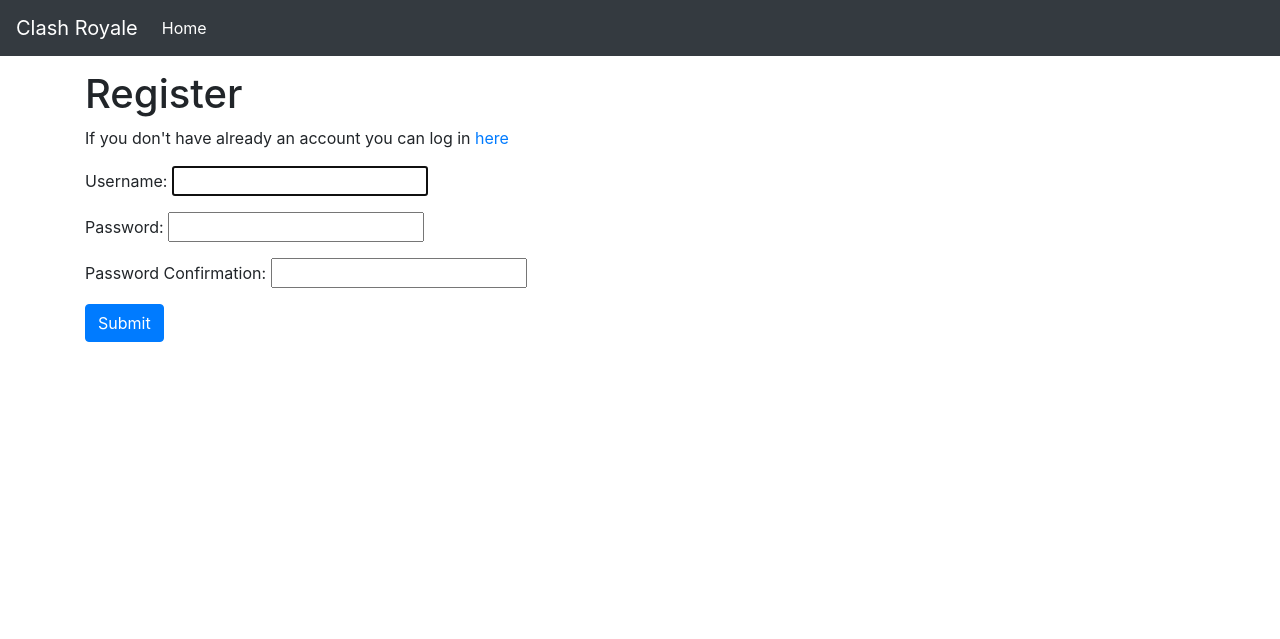
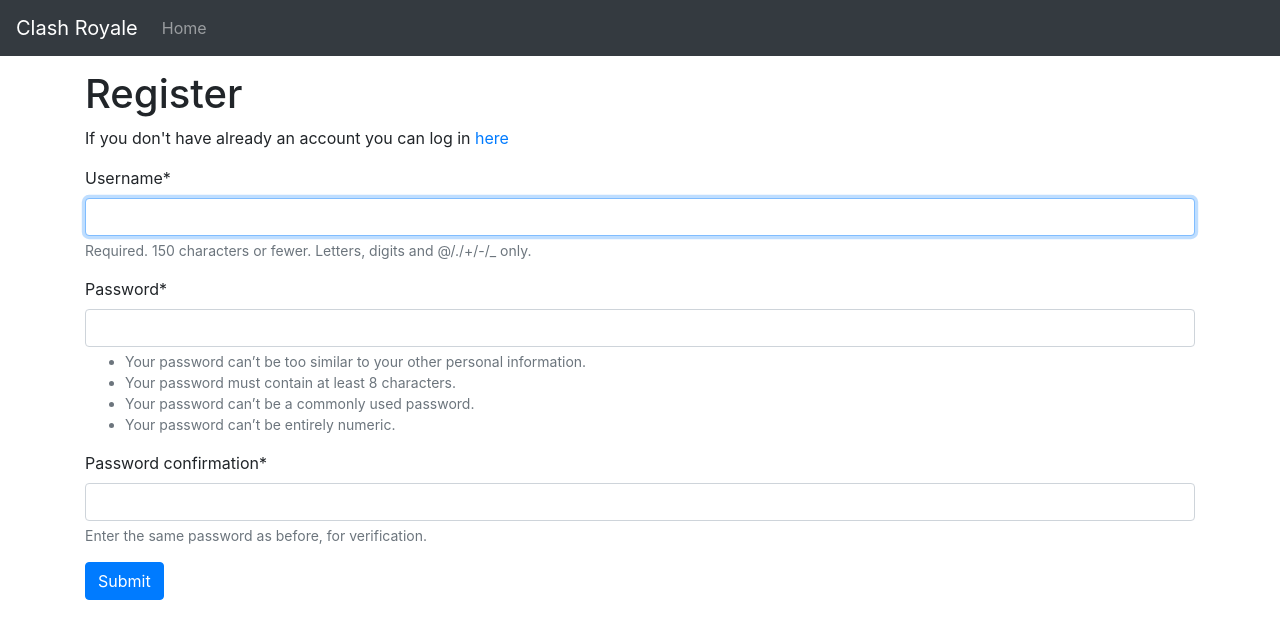
Before and after one commit to Kevingili/clash_royale, a Django app: page /register in a window 1280 px wide. Shown: the top 639 px of the page. Run offline with Django 3.2, Linux system fonts and the light colour scheme; some libraries are stand-ins or nearby versions.

Commit message:
add style

```diff
--- a/cards/views.py
+++ b/cards/views.py
@@ -9,7 +9,10 @@ from django.core.paginator import EmptyPage, PageNotAnInteger, Paginator
 class CardForm(ModelForm):
 	class Meta:
 		model = Card
-		#fields = ['name', 'url', 'description']
+		widgets = {
+          'description': forms.Textarea(attrs={'rows':4, 'placeholder':'Description de la carte'}),
+        }
+		#fields = ['name', 'url', 'description', 'users']
 		fields = "__all__"
 
 @login_required
--- a/clash_royale/settings.py
+++ b/clash_royale/settings.py
@@ -33,6 +33,7 @@ INSTALLED_APPS = [
     'user',
     'cards',
     'bootstrap4',
+    'crispy_forms',
     'django.contrib.admin',
     'django.contrib.auth',
     'django.contrib.contenttypes',
@@ -40,6 +41,8 @@ INSTALLED_APPS = [
     'django.contrib.messages',
     'django.contrib.staticfiles',
 ]
+
+CRISPY_TEMPLATE_PACK = 'bootstrap4'
 
 MIDDLEWARE = [
     'django.middleware.security.SecurityMiddleware',
--- a/templates/base.html
+++ b/templates/base.html
@@ -30,26 +30,24 @@
 
       <div class="collapse navbar-collapse" id="navbarsExampleDefault">
         <ul class="navbar-nav mr-auto">
-          <li class="nav-item active">
-            <a class="nav-link" href="{% url 'index' %}">Home <span class="sr-only">(current)</span></a>
+          <li class="nav-item">
+            <a class="nav-link" href="{% url 'index' %}">Home</a>
           </li>
 
           {% if not user.is_authenticated %}{% endif %}
-
 
           {% if user.is_authenticated %}
           <li class="nav-item">
             <a class="nav-link" href="{% url 'show_shop' %}">Shop</a>
           </li>
           <li class="nav-item">
-            <a class="nav-link" href="{% url 'card_list' %}">List of Cards</a>
+            <a class="nav-link" href="{% url 'card_list' %}">Cards</a>
           </li>
           <li class="nav-item dropdown">
             <a class="nav-link dropdown-toggle" href="http://example.com" id="dropdown01" data-toggle="dropdown" aria-haspopup="true" aria-expanded="false">My account</a>
             <div class="dropdown-menu" aria-labelledby="dropdown01">
               <a class="dropdown-item" href="{% url 'my_card_list' %}">My cards</a>
-              <a class="dropdown-item" href="#">Another action</a>
-              <a class="dropdown-item" href="#">Something else here</a>
+              <a class="dropdown-item" href="#">My deck</a>
             </div>
           </li>
         </ul>
@@ -61,7 +59,7 @@
           <div class="nav-item dropdown">
             <a class="nav-link dropdown-toggle" href="http://example.com" id="dropdown01" data-toggle="dropdown" aria-haspopup="true" aria-expanded="false">{{ user.username }}</a>
             <div class="dropdown-menu" aria-labelledby="dropdown01">
-              <a class="dropdown-item" href="{% url 'deconnexion' %}">Se deconnecter</a>
+              <a class="dropdown-item" href="{% url 'deconnexion' %}">Logout</a>
             </div>
           </div>
         </div>
--- a/user/templates/registration/login.html
+++ b/user/templates/registration/login.html
@@ -1,7 +1,8 @@
 {% extends "../base.html" %}
+{% load crispy_forms_tags %}
 {% block title %}Login{% endblock %}
 {% block content %}
-	<img src="https://upload.wikimedia.org/wikipedia/fr/thumb/5/59/Clash_Royale_Logo.PNG/800px-Clash_Royale_Logo.PNG">
+	<!-- <img src="https://upload.wikimedia.org/wikipedia/fr/thumb/5/59/Clash_Royale_Logo.PNG/800px-Clash_Royale_Logo.PNG"> -->
     <h1>Login</h1>
 
 	{% if next %}
@@ -13,7 +14,7 @@
 
 	<form role="form" class="form-horizontal" method="post" action="{% url 'login' %}">
 		{% csrf_token %}
-		{{form}}
+		{{form|crispy}}
 	    <input type="submit" name="Login" class="btn btn-primary">
 	</form>
 {% endblock %}
--- a/user/templates/registration/register.html
+++ b/user/templates/registration/register.html
@@ -1,4 +1,5 @@
 {% extends "../base.html" %}
+{% load crispy_forms_tags %}
 {% block title %}Login{% endblock %}
 {% block content %}
 	{% if next %}
@@ -11,13 +12,17 @@
 
 		{% csrf_token %}
 
-		{% if form.errors %}
-		<p>{{ form.errors }}</p>
-		{% endif %}
+		<div class="form-group">
+			{{ form.username|as_crispy_field}}
+		</div>
 
-		<p>Username: {{ form.username }}</p>
-		<p>Password: {{ form.password1 }}</p>
-		<p>Password Confirmation: {{ form.password2 }}</p>
+		<div class="form-group">
+			{{ form.password1|as_crispy_field}}
+		</div>
+
+		<div class="form-group">
+			{{ form.password2|as_crispy_field}}
+		</div>
 
 		<input type="submit" name="Register" class="btn btn-primary">
 	</form>
--- a/user/templates/user/index.html
+++ b/user/templates/user/index.html
@@ -4,10 +4,11 @@
 
 {% block content %}
     <h1>Index</h1>
-
+    <img src="https://upload.wikimedia.org/wikipedia/fr/thumb/5/59/Clash_Royale_Logo.PNG/800px-Clash_Royale_Logo.PNG">
 
 	{% if user.is_authenticated %}
 		<h2>Your name is: {{ user.username }}</h2>
 		<a href="{% url 'deconnexion' %}">Se deconnecter</a>
 	{% endif %}
+
 {% endblock %}
```
Also changed, not shown: cards/templates/card_create.html (+5 -2 lines).
